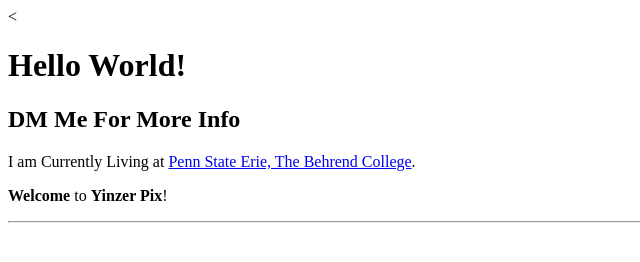
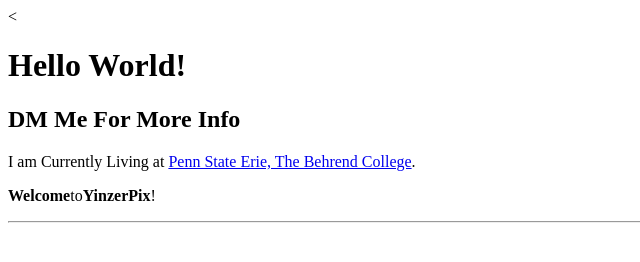
Before and after one commit to ZakMurphy191/digit, a plain HTML site: page docs/index.html in a window 1280 px wide. Shown: the full height of the page, 0-640 px from the left. Drawn offline with Linux system fonts and the light colour scheme.

Commit message:
Update index.html

```diff
--- a/docs/index.html
+++ b/docs/index.html
@@ -14,7 +14,7 @@
         <h1>Hello <strong>World!</strong></h1>
         <h2>DM Me For More Info</h2>
         <p>I am Currently Living at <a href="https://behrend.psu.edu/">Penn State Erie, The Behrend College</a>.</p>
-        <p><strong>Welcome</strong> to <strong>Yinzer Pix</strong>! </p>
+        <p><strong>Welcome</strong>to<strong>YinzerPix</strong>!</p>
 
         <hr/>
     </body>
```
